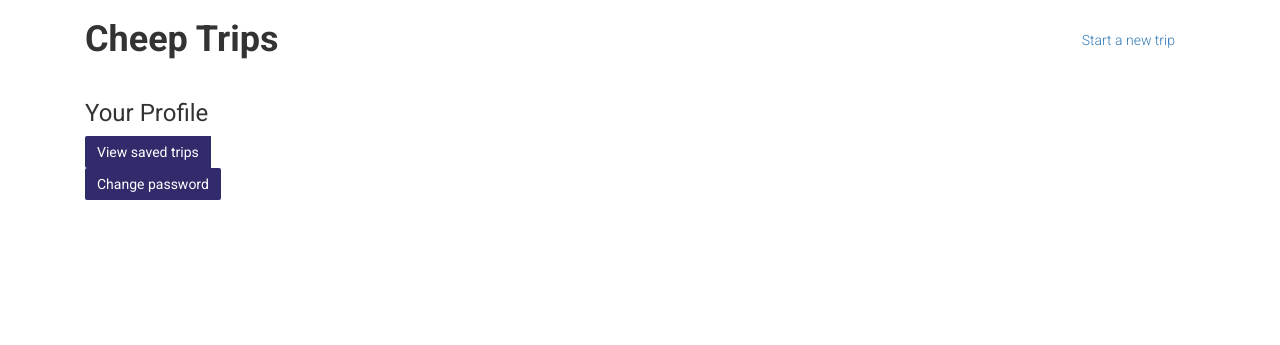
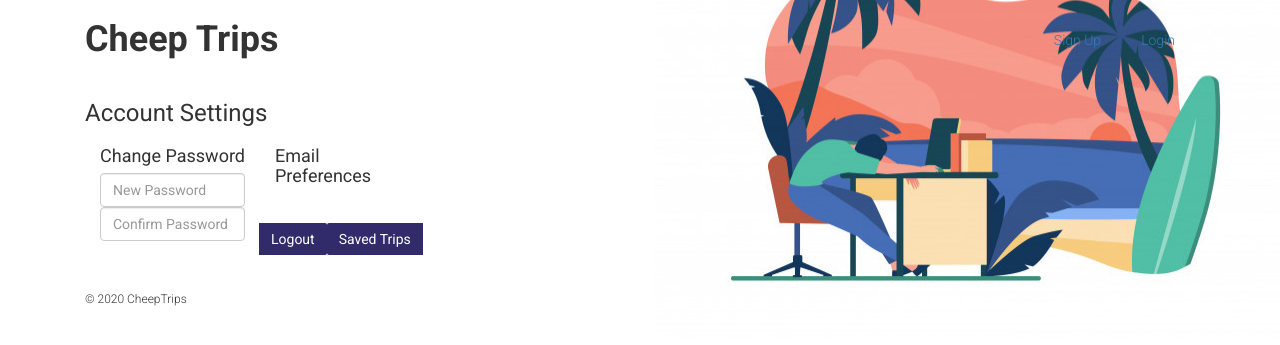
Before and after one commit to Cheep-Trips/CheepTrips, a Django app: page /profile/ in a window 1280 px wide. Shown: the top 345 px of the page. Run offline with Django 3.2, Linux system fonts and the light colour scheme; some libraries are stand-ins or nearby versions.

Commit message:
added some pictures, still badly formatted

```diff
--- a/src/trips/static/css/account.css
+++ b/src/trips/static/css/account.css
@@ -1,4 +1,10 @@
 /* ---- for Sign-in/Log-in/Password Changes ------*/
+body {
+  background-image: url(../images/group-tourist-with-luggage-standing-line_74855-5255.jpg) !important;
+  background-repeat: no-repeat !important;
+  background-position: center bottom !important;
+}
+
 .card-signin {
   border: 0;
   border-radius: 1rem;
--- a/src/trips/templates/trips/compare.html
+++ b/src/trips/templates/trips/compare.html
@@ -17,7 +17,11 @@
   * {
     box-sizing: border-box;
   }
-
+  body {
+    background-image: url('https://cdn.discordapp.com/attachments/598365420981977120/712101490759565322/tourists-with-bags-checking-hotel_74855-5297.jpg');
+    background-repeat: no-repeat;
+    background-position: bottom left;
+  }
   /* Float four columns side by side */
   .column {
     float: left;
--- a/src/trips/templates/trips/profile.html
+++ b/src/trips/templates/trips/profile.html
@@ -1,38 +1,38 @@
-{%load static%}
+{% extends 'trips/base.html' %}
 <!DOCTYPE html>
-<html>
-  <head>
-    <title>Cheep Trips</title>
-    <meta charset="utf-8"/>
-    <link rel="stylesheet" href="https://stackpath.bootstrapcdn.com/bootstrap/4.4.1/css/bootstrap.min.css" integrity="sha384-Vkoo8x4CGsO3+Hhxv8T/Q5PaXtkKtu6ug5TOeNV6gBiFeWPGFN9MuhOf23Q9Ifjh" crossorigin="anonymous">
 
-    <link rel="stylesheet" href="https://maxcdn.bootstrapcdn.com/bootstrap/3.3.6/css/bootstrap.min.css" integrity="sha384-1q8mTJOASx8j1Au+a5WDVnPi2lkFfwwEAa8hDDdjZlpLegxhjVME1fgjWPGmkzs7" crossorigin="anonymous">
-    <link href='https://fonts.googleapis.com/css?family=Roboto:300,400,700' rel='stylesheet' type='text/css'>
-    <link rel="stylesheet" href="{% static 'css/main.css' %}">
-    <link rel="stylesheet" href="{% static 'css/multirange.css' %}">
-    <script src="{% static 'js/multirange.js' %}"></script>
-  </head>
+{% block content %}
+  <!-- End of Navigation bar -->
+<style>
+  body {
+  background-image: url(../static/images/tired-office-employee-sleeping-workplace_74855-5296.jpg) !important;
+  background-repeat: no-repeat !important;
+  background-position: right bottom !important;
+}
+</style>
+<section class="container">
+  <div class="row">
+    <div class="col-md-4">
+      <h3> Account Settings </h3>
+      <div class="col-md-6">
+        <h4 class="card-title">Change Password</h4>
+        <input type="password" class="form-control" id="newpassword" aria-describedby="newpass" placeholder="New Password">
+        <input type="password" class="form-control" id="confirmpass" aria-describedby="newpass" placeholder="Confirm Password">
+      </div>
+      <div>
+        <div class="col-md-6">
+          <h4 class="card-title">Email Preferences</h4>
+        </div>
+      </div>
 
-  <body>
+      <div class="btn-group">
+        <input type='submit' class="btn btn-primary pull-right" name="view_saved" value="Saved Trips">
+        <input type='submit' class="btn btn-primary pull-right" name="log_out" value="Logout">
+      </div>
+    </div>
 
-  <!-- Navigation bar -->
-  <header class="container">
-    <div class="row">
-      <h1 class="col-sm-4">Cheep Trips</h1>
-      <nav class="col-sm-8 text-right">
-        <p><a href="{% url 'trips:welcome' %}">Start a new trip</a></p>
-      </nav>
-    </div>
-    </header>
-  <!-- End of Navigation bar -->
 
-    <section class="container">
-    <h3> Your Profile </h3>
-  	<div class="btn-group">
-<a href="{% url 'trips:saved_trips' %}" class="btn btn-primary">View saved trips</a>
-<p>
-<a href="{% url 'trips:forgot_password' %}" class="btn btn-primary">Change password</a>
-</div>
-    </section>
-  </body>
-</html>
+  </div>
+
+</section>
+{% endblock %}
```
Also changed, not shown: src/trips/templates/trips/new_account.html (+9 -1 lines), src/trips/templates/trips/saved_trips.html (+7 -1 lines), src/trips/static/images/airport-queue-vector-illustration_74855-4769.jpg (added), src/trips/static/images/cse110_logos-4.png (added), src/trips/static/images/friendly-receptionists-from-hotel-registration-desk-help-clients_74855-4420.jpg (added), src/trips/static/images/group-tourist-with-luggage-standing-line_74855-5255.jpg (added), src/trips/static/images/mountains-landscape-with-high-peaks_52683-24163.jpg (added), src/trips/static/images/set-travelers-walking-with-luggage_74855-3773.jpg (added), src/trips/static/images/tired-office-employee-sleeping-workplace_74855-5296.jpg (added), src/trips/static/images/tourists-with-bags-checking-hotel_74855-5297.jpg (added).
